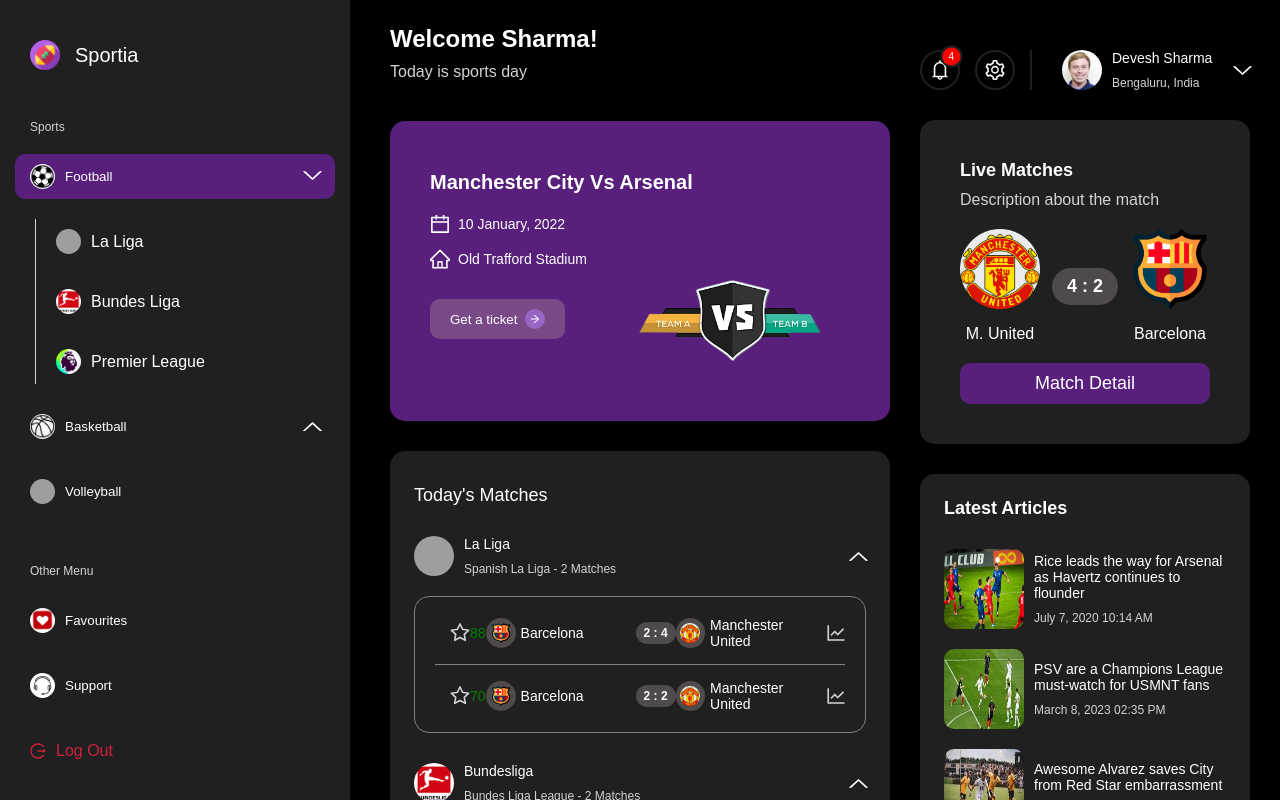
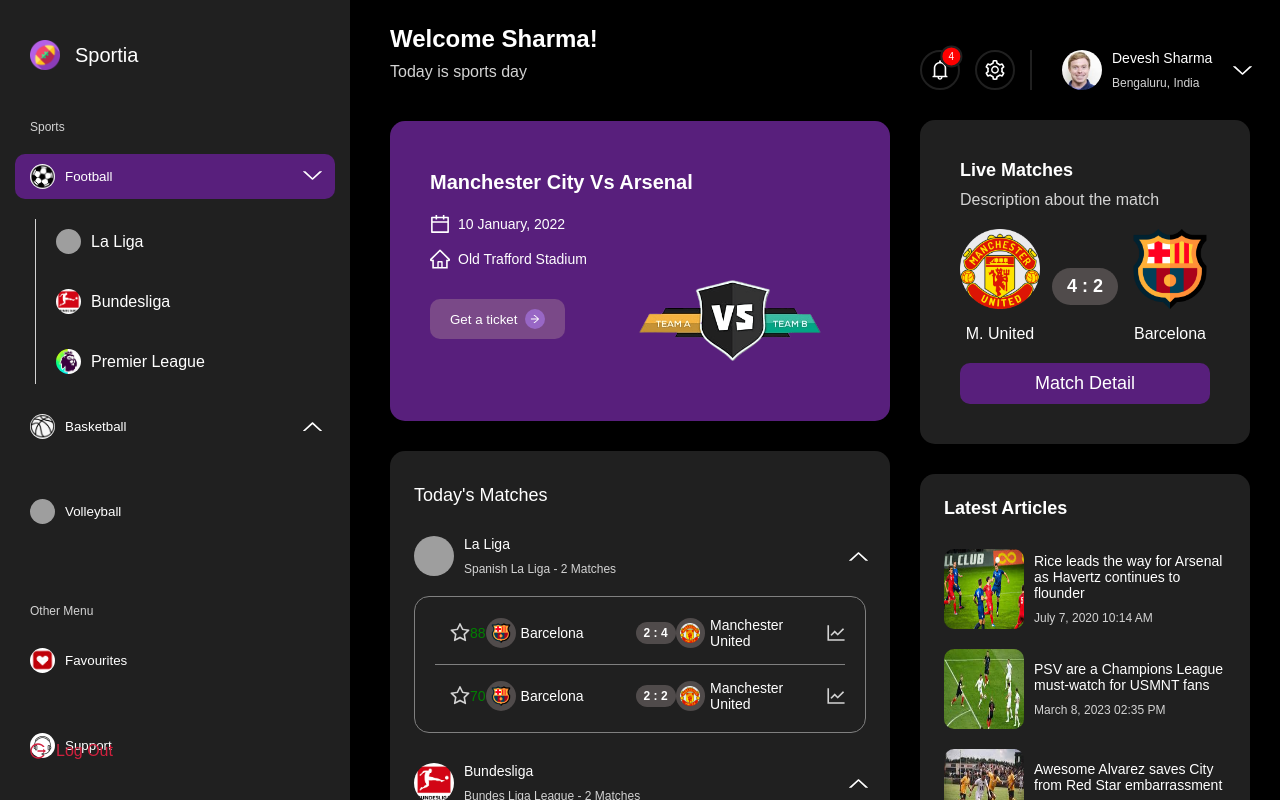
Before and after one commit to DeveshS360/sports-dashboard, a React (Vite) app: page / in a window 1280 px wide. Shown: the top 800 px of the page. Built offline with nearby package versions, Linux system fonts and the light colour scheme; grey boxes are pictures that could not be loaded.

Commit message:
reused accordion anmation for tabs

```diff
--- a/src/components/LeagueDetails/index.tsx
+++ b/src/components/LeagueDetails/index.tsx
@@ -6,11 +6,11 @@
 } from '../LatestArticles/styles'
 import { MatchDetails } from '../MatchDetails'
 import {
+  StyledAccordion,
   StyledDownArrowContainer,
   StyledLeagueDetailsToggleSection,
   StyledLeagueImage,
   StyledLeagueMatchesContainer,
-  StyledLeagueMatchesContainerWrapper,
 } from './styles'
 import { LeagueDetailsProps } from './types'
 import { DownArrow } from '../DownArrow'
@@ -40,7 +40,7 @@
         </StyledDownArrowContainer>
       </StyledLeagueDetailsToggleSection>
       {
-        <StyledLeagueMatchesContainerWrapper isHidden={isCollapsed}>
+        <StyledAccordion isHidden={isCollapsed}>
           <StyledLeagueMatchesContainer>
             {matches.map((match, idx) => (
               <MatchDetails
@@ -52,7 +52,7 @@
               />
             ))}
           </StyledLeagueMatchesContainer>
-        </StyledLeagueMatchesContainerWrapper>
+        </StyledAccordion>
       }
     </>
   )
--- a/src/components/LeagueDetails/styles.tsx
+++ b/src/components/LeagueDetails/styles.tsx
@@ -17,7 +17,7 @@
   border-radius: 50%;
 `
 
-export const StyledLeagueMatchesContainerWrapper = styled.div<LeagueMatchesContainerStyleProps>`
+export const StyledAccordion = styled.div<LeagueMatchesContainerStyleProps>`
   visibility: hidden;
   max-height: 0;
   opacity: 0;
--- a/src/components/TabItem/index.tsx
+++ b/src/components/TabItem/index.tsx
@@ -1,6 +1,9 @@
 import { useEffect, useState } from 'react'
 import { DownArrow } from '../DownArrow'
-import { StyledDownArrowContainer } from '../LeagueDetails/styles'
+import {
+  StyledAccordion,
+  StyledDownArrowContainer,
+} from '../LeagueDetails/styles'
 import { TabProps } from '../Tabs/types'
 import { TextWithIcon } from '../TextWithIcon'
 import {
@@ -34,6 +37,8 @@
     onTabClick?.(id)
   }
 
+  const showTabContent = tabContent?.length && isOpen
+
   return (
     <>
       <StyledTabItem isSelected={isActive} onClick={handleClick}>
@@ -44,15 +49,17 @@
           </StyledDownArrowContainer>
         )}
       </StyledTabItem>
-      {tabContent?.length && isOpen && (
+      {
+        <StyledAccordion isHidden={!showTabContent}>
           <StyledTabItemContentContainer>
-          {tabContent.map((content) => (
+            {tabContent?.map((content) => (
               <StyledTabItemContent key={content.id}>
                 <TextWithIcon iconUrl={content.tabIcon} text={content.title} />
               </StyledTabItemContent>
             ))}
           </StyledTabItemContentContainer>
-      )}
+        </StyledAccordion>
+      }
     </>
   )
 }
--- a/src/constants/data/tabs.ts
+++ b/src/constants/data/tabs.ts
@@ -23,7 +23,7 @@
         },
         {
           id: 'bundesliga',
-          title: 'Bundes Liga',
+          title: 'Bundesliga',
           tabIcon: bundesLigaUrl,
         },
         {
```
Lines whose indentation alone changed are shown as unchanged.
